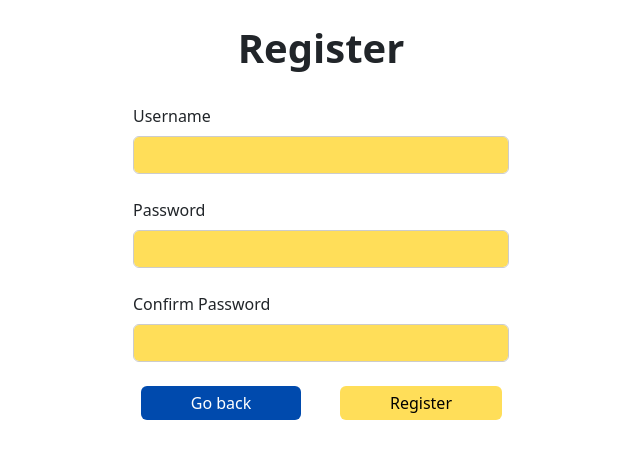
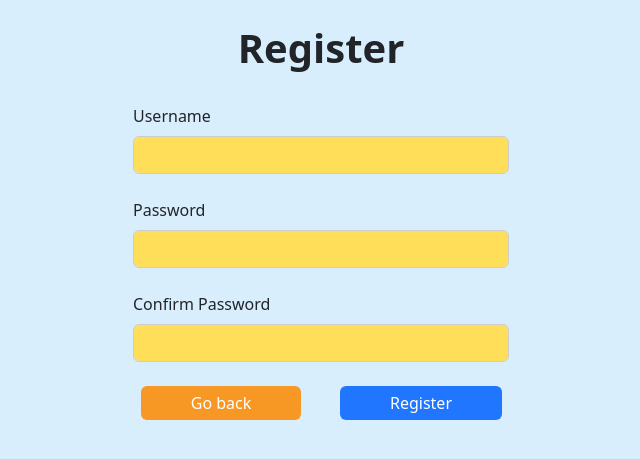
Before and after one commit to Ramos-H/Drug-Management-System, a PHP site: page /html/register.html in a window 1280 px wide. Shown: the top 459 px of the page, without its empty margins (319-959 px from the left). Run offline with PHP 8.4, Linux system fonts and the light colour scheme.

Commit message:
edits on html and css

```diff
--- a/css/style.css
+++ b/css/style.css
@@ -16,35 +16,36 @@ ion-icon {
 
 #btn1{
     padding: 5px 50px;
-    background-color:#004AAD;
+    background-color:#2176FF;
     border-width: 0px;
 }
 
 #btn1:hover{
-    background:#012c64
+    background:#2176FF;
 }
 
 #btn2{
     padding: 5px 50px;
-    background-color:#ffde59;
+    background-color:#F79824;
     border-width: 0px;
-    color: black;
+    color: white;
 }
 
 #btn2:hover{
-    background:#f1cd3b
+    background:#F79824;
 }
 
 
 #view{
     padding: 5px 10px;
-    background-color:#004AAD;
+
+    background-color:#2176FF;
     border-width: 0px;
 }
 
 #update{
     padding: 5px 10px;
-    background-color:#008037;
+    background-color:#F79824;
     border-width: 0px;
 }
 
@@ -56,13 +57,13 @@ ion-icon {
 
 #add{
     padding: 5px 35px;
-    background-color:#008037;
+    background-color:#2176FF;
     border-width: 0px;
 }
 
 #generateReport{
     padding: 5px 35px;
-    background-color:#008037;
+    background-color:#2176FF;
     border-width: 0px;
 }
 
@@ -89,3 +90,7 @@ ion-icon {
 #genericName{
     background-color: #DECDFF;
 }
+
+body{
+    background-color: #D8EEFD;
+}
--- a/html/index.html
+++ b/html/index.html
@@ -28,6 +28,8 @@
 
 <div class="container">
 <div class="form">
+  <button id ="add" class="btn btn-md btn-dark" type="submit">Add</button>
+  <button id ="generateReport" class="btn btn-md btn-dark" type="submit">Generate Report</button>
     <div class="row justify-content-between">
         <div class="col">
     <table class="table table-hover table-bordered border-light">
@@ -91,8 +93,7 @@
             </div>
         </div>
 </div>
-    <button id ="add" class="btn btn-md btn-dark" type="submit">Add</button>
-    <button id ="generateReport" class="btn btn-md btn-dark" type="submit">Generate Report</button>
+
 
 </div>
 
--- a/html/login.html
+++ b/html/login.html
@@ -49,7 +49,7 @@
                     <button id ="btn1" class="btn btn-md btn-dark mt-4" type="submit" onclick="window.location.href = 'register.html';" >Register</button>
                 </div>
                 <div class="col-md-6">
-                    <button id = "btn2" class="btn btn-md btn-dark mt-4" type="submit2" onclick="window.location.href = 'index.html';">Log In</button>
+                    <button id = "btn1" class="btn btn-md btn-dark mt-4" type="submit2" onclick="window.location.href = 'index.html';">Log In</button>
                 </div>
             </div>
         </div>
--- a/html/register.html
+++ b/html/register.html
@@ -53,10 +53,10 @@
         <div class="form">
             <div class="row text-center">
                 <div class="col-md-6">
-                    <button id="btn1" class="btn btn-md btn-dark mt-4" type="submit" onclick="window.location.href = 'login.html';">Go back</button>
+                    <button id="btn2" class="btn btn-md btn-dark mt-4" type="submit" onclick="window.location.href = 'login.html';">Go back</button>
                 </div>
                 <div class="col-md-6">
-                    <button id="btn2" class="btn btn-md btn-dark mt-4" type="submit2" onclick="window.location.href = 'index.html';">Register</button>
+                    <button id="btn1" class="btn btn-md btn-dark mt-4" type="submit2" onclick="window.location.href = 'index.html';">Register</button>
                 </div>
             </div>
         </div>
```
